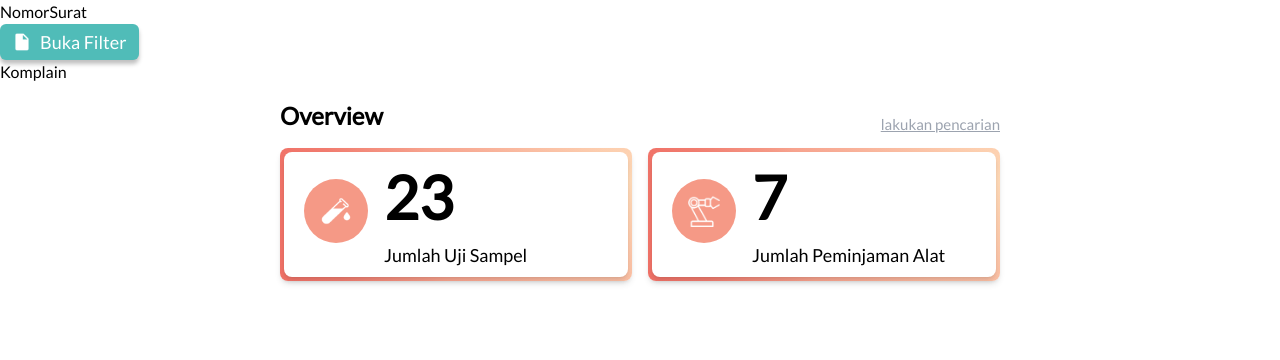
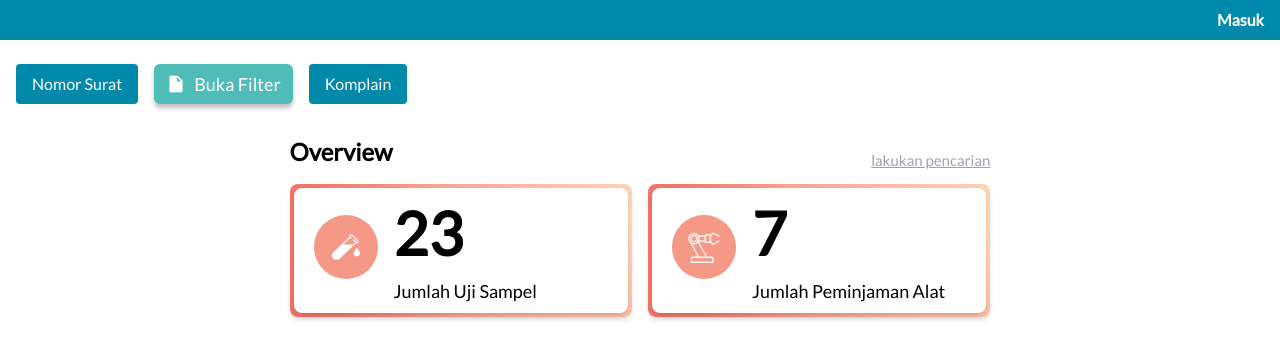
Before and after one commit to nurrochman954/LabMCB, a Next.js app in the folder labmcb/: page /admin in a window 1280 px wide. Shown: the top 360 px of the page. Built offline with nearby package versions, Linux system fonts and the light colour scheme; no server answers.

Commit message:
Update page admin

```diff
--- a/labmcb/app/admin/page.tsx
+++ b/labmcb/app/admin/page.tsx
@@ -1,54 +1,64 @@
 'use client'
 import React, { useState } from 'react';
+import Header from '@/components/Header';
 import PopUpNoSurat from "@/components/PopUpNoSurat";
 import ButtonDU from "@/components/TombolDU";
 import Filter from '@/components/Filter';
 import PopUpKomplain from '@/components/PopUpKomplain';
 import Overview from '@/components/Overview';
 
+const Admin = () => {
+  const [isPopupOpen, setIsPopupOpen] = useState(false);
+  const [isKomplainOpen, setIsPopupOpenKomplain] = useState(false);
+  const [isFilterOpen, setIsFilterOpen] = useState(false);
 
-const admin = () => {
-
-  const [isPopupOpen, setIsPopupOpen] = useState(false);
   const handleOpenPopup = () => setIsPopupOpen(true);
   const handleClosePopup = () => setIsPopupOpen(false);
-
-  const [isKomplainOpen, setIsPopupOpenKomplain] = useState(false);
   const handleOpenPopupKomplain = () => setIsPopupOpenKomplain(true);
-  const handleClosePopupKomplain = () =>  setIsPopupOpenKomplain(false);
-
-  const [isFilterOpen, setIsFilterOpen] = useState(false);
+  const handleClosePopupKomplain = () => setIsPopupOpenKomplain(false);
   const handleOpenFilter = () => setIsFilterOpen(true);
   const handleCloseFilter = () => setIsFilterOpen(false);
 
+  return (
+    <div className="min-h-screen flex flex-col">
+      <Header />
 
-    return (
-    <div>
-      <button onClick={handleOpenPopup}>NomorSurat</button>
-      {isPopupOpen && <PopUpNoSurat onClose={handleClosePopup} />}
+      <main className="flex-1 container mx-auto px-4 py-6">
+        <div className="space-y-4">
+          {/* Buttons Section */}
+          <div className="flex gap-4">
+            <button
+              className="px-4 py-2 bg-primary text-white rounded hover:bg-opacity-90"
+              onClick={handleOpenPopup}
+            >
+              Nomor Surat
+            </button>
 
-      <ButtonDU
-        text="Buka Filter"
-        variant="primary"
-        onClick={() => setIsFilterOpen(true)} // Open the Filter on button click
-      />
+            <ButtonDU
+              text="Buka Filter"
+              variant="primary"
+              onClick={handleOpenFilter}
+            />
 
-      {/* Conditionally render the Filter */}
-      {isFilterOpen && (
-        <Filter
-          onClose={() => setIsFilterOpen(false)} // Pass function to close the Filter
-        />
-      )}
+            <button
+              className="px-4 py-2 bg-primary text-white rounded hover:bg-opacity-90"
+              onClick={handleOpenPopupKomplain}
+            >
+              Komplain
+            </button>
+          </div>
 
-      <button onClick={handleOpenPopupKomplain}>Komplain</button>
-      {isKomplainOpen && <PopUpKomplain onClose={handleClosePopupKomplain} />}
+          {/* Overview Section */}
+          <Overview setIsFilterOpen={handleOpenFilter} />
 
-      <Overview setIsFilterOpen={handleOpenFilter}/>
-
-
+          {/* Popups */}
+          {isPopupOpen && <PopUpNoSurat onClose={handleClosePopup} />}
+          {isFilterOpen && <Filter onClose={handleCloseFilter} />}
+          {isKomplainOpen && <PopUpKomplain onClose={handleClosePopupKomplain} />}
+        </div>
+      </main>
     </div>
-
   );
 };
 
-export default admin;
+export default Admin;
```
